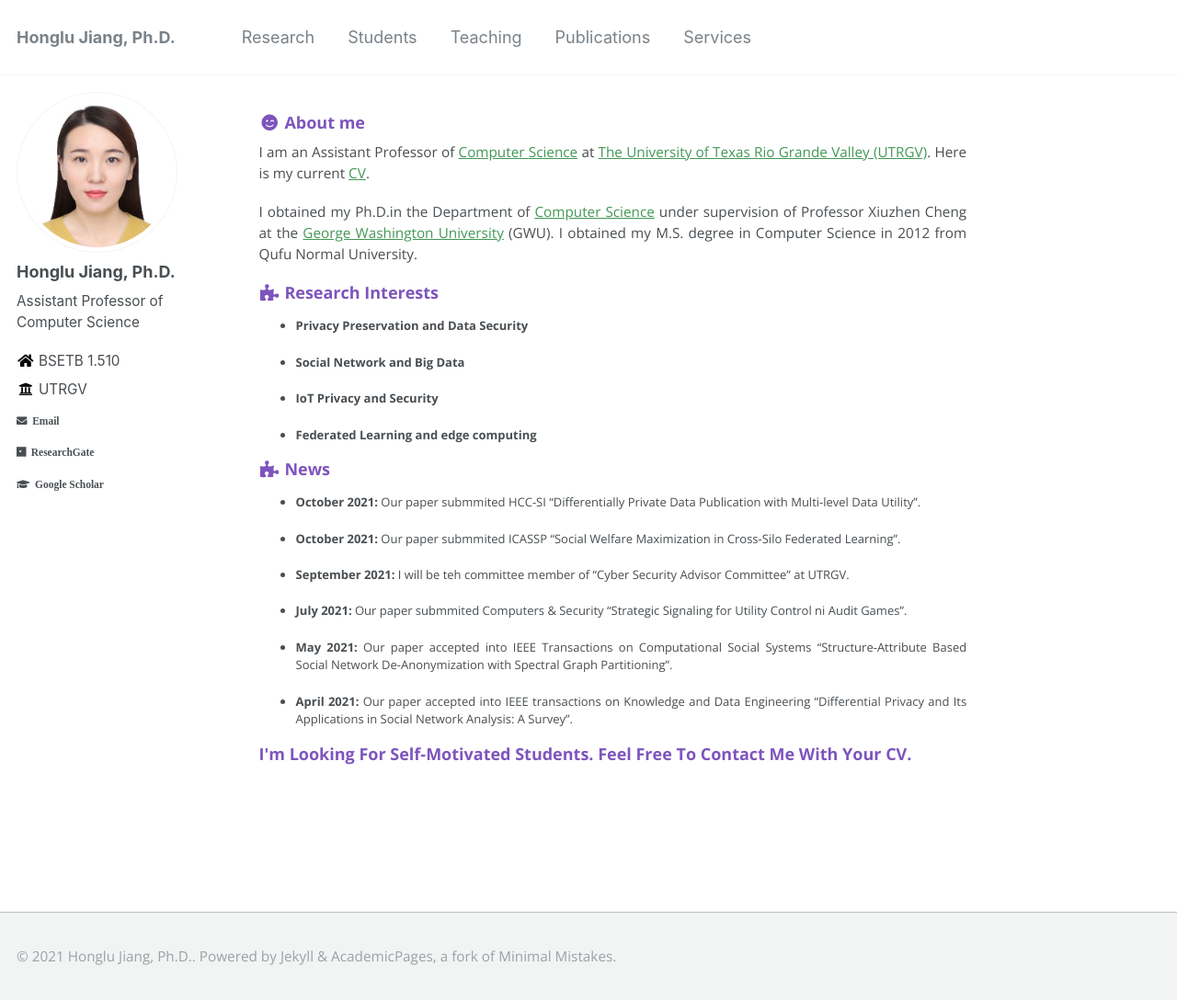
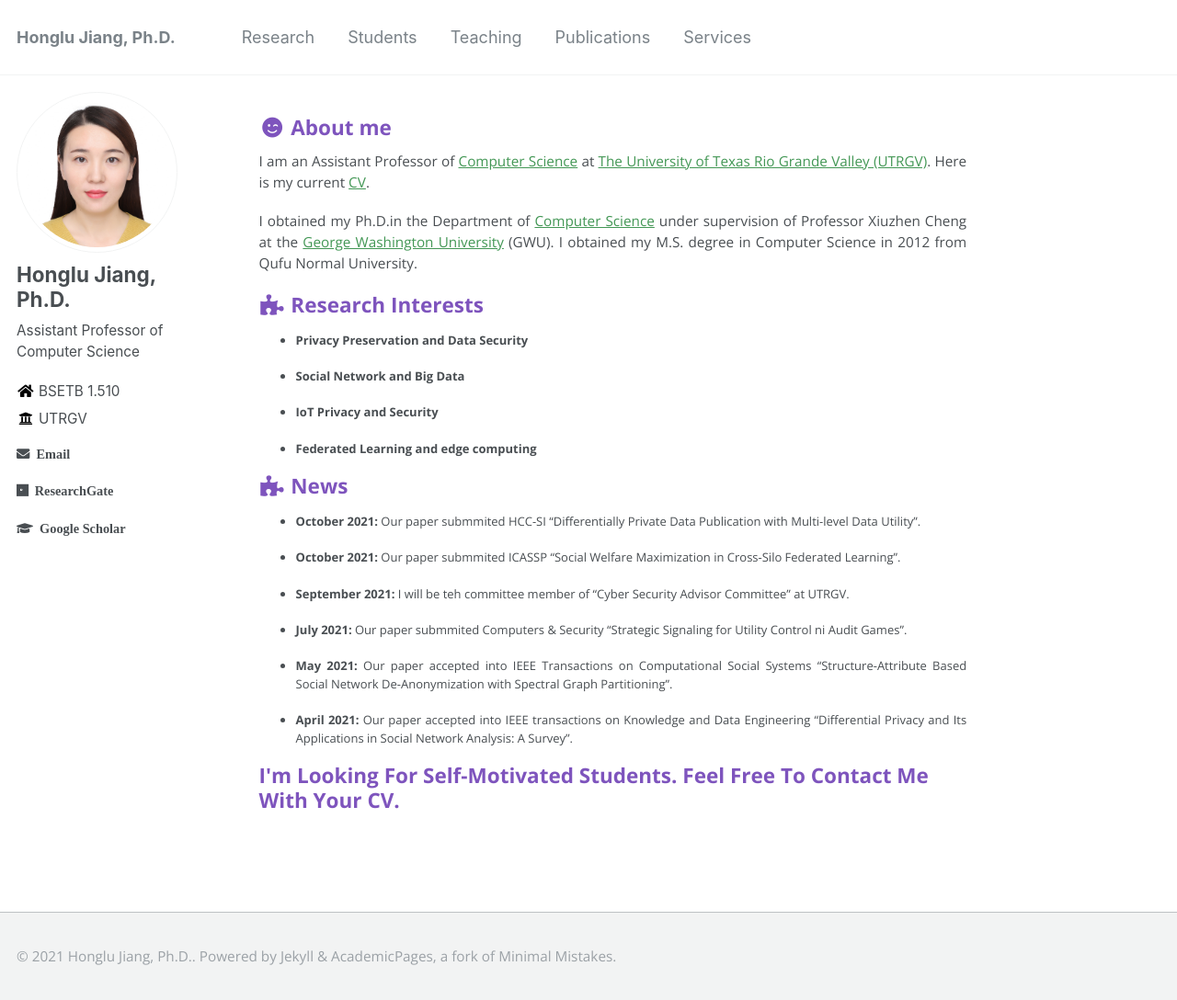
Before and after one commit to hljiang0720/hljiang.github.io, a Jekyll site: the page built from _pages/about.md, in a window 1280 px wide and 1088 px high. Shown: the whole window at 92% size. Built offline with Jekyll 4.4.1, drawn with Linux system fonts in a browser that asks for light colours.

Commit message:
Update _variables.scss

```diff
--- a/_sass/_variables.scss
+++ b/_sass/_variables.scss
@@ -39,7 +39,7 @@ $type-size-1                : 2.441em;  // ~39.056px
 $type-size-2                : 1.953em;  // ~31.248px
 $type-size-3                : 1.563em;  // ~25.008px
 $type-size-4                : 1.25em;   // ~20px
-$type-size-5                : 1.0em;      // ~16px
+$type-size-5                : 1.25em;      // ~16px
 $type-size-6                : 0.85em;   // ~12px
 $type-size-7                : 0.85em; // ~11px
 $type-size-8                : 0.75em;  // ~10px
```
